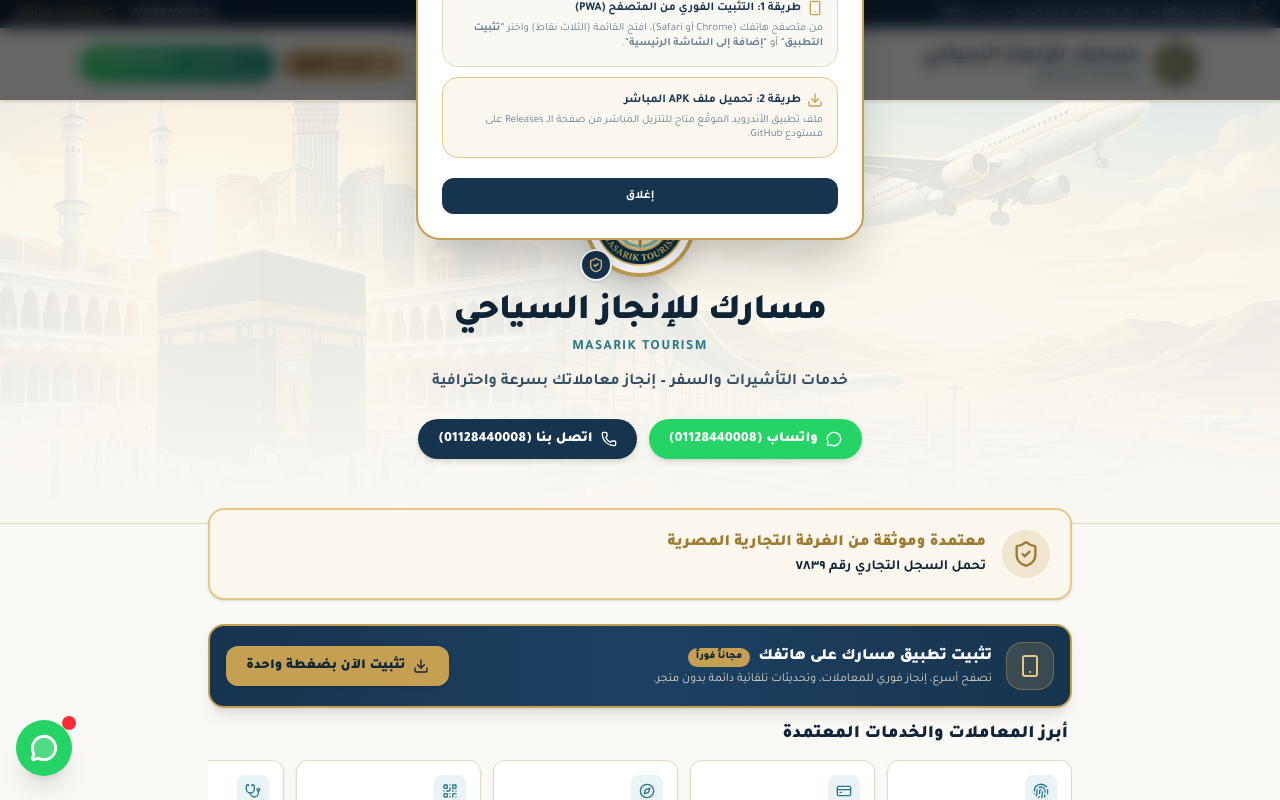
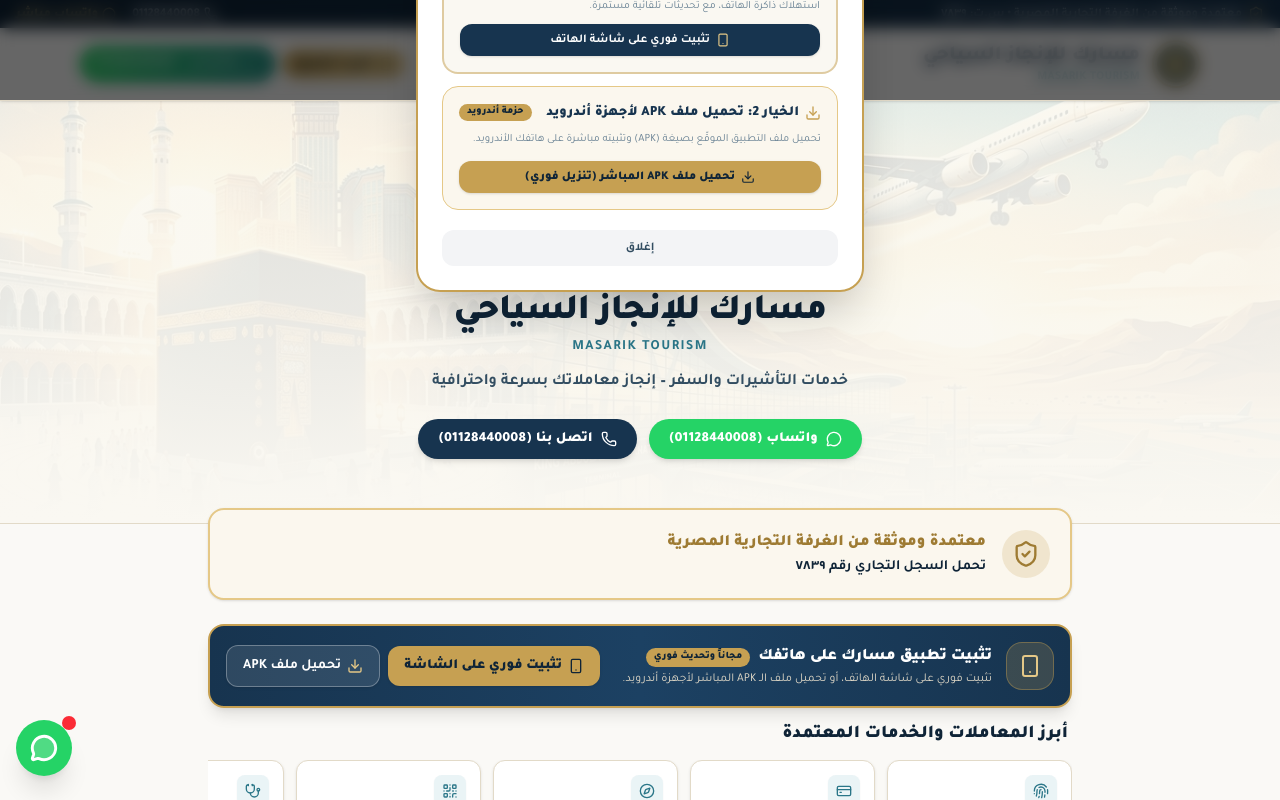
Before and after one commit to masarik-tourism/masarik.tourism, a React (Vite) app: page / in a window 1280 px wide. Both pictures are taken after a click on the button "تثبيت التطبيق". Shown: the top 800 px of the page. Built offline with nearby package versions, Linux system fonts and the light colour scheme.

Commit message:
feat: add APK download links and install modal
Updated travel data to include APK configuration and integrated a download modal into the PWA install flow to provide alternative installation options.

```diff
--- a/dev-dist/sw.js
+++ b/dev-dist/sw.js
@@ -81,7 +81,7 @@ define(['./workbox-afac4cd2'], (function (workbox) { 'use strict';
     "revision": "3ca0b8505b4bec776b69afdba2768812"
   }, {
     "url": "index.html",
-    "revision": "0.p9rd3o53hjg"
+    "revision": "0.gn4ed6s8fl"
   }], {});
   workbox.cleanupOutdatedCaches();
   workbox.registerRoute(new workbox.NavigationRoute(workbox.createHandlerBoundToURL("index.html"), {
--- a/src/components/PWAInstallButton.tsx
+++ b/src/components/PWAInstallButton.tsx
@@ -1,6 +1,7 @@
 import React, { useState } from 'react';
-import { Download, Smartphone, X, CheckCircle2, Share } from 'lucide-react';
+import { Download, Smartphone, X, Share, ExternalLink, HardDrive } from 'lucide-react';
 import { usePWAInstall } from '../hooks/usePWAInstall';
+import { TravelRepository } from '../data/travelData';
 
 interface PWAInstallButtonProps {
   className?: string;
@@ -20,7 +21,7 @@ export const PWAInstallButton: React.FC<PWAInstallButtonProps> = ({
     return null;
   }
 
-  const handleInstallClick = async () => {
+  const handlePWAInstall = async () => {
     if (isInstallable) {
       await install();
     } else if (isIOS) {
@@ -34,7 +35,7 @@ export const PWAInstallButton: React.FC<PWAInstallButtonProps> = ({
     <>
       {variant === 'navbar' && (
         <button
-          onClick={handleInstallClick}
+          onClick={() => setShowDownloadModal(true)}
           className={`bg-gradient-to-r from-[#C6A052] to-[#E5C887] text-[#0F2437] font-black text-xs px-3 py-1.5 rounded-full flex items-center gap-1.5 shadow-sm hover:shadow-md hover:scale-[1.02] active:scale-95 transition-all cursor-pointer ${className}`}
           title="تثبيت تطبيق مسارك على الهاتف"
         >
@@ -44,7 +45,7 @@ export const PWAInstallButton: React.FC<PWAInstallButtonProps> = ({
       )}
 
       {variant === 'banner' && (
-        <div className={`bg-gradient-to-r from-[#17344F] via-[#1C4163] to-[#17344F] border-2 border-[#C6A052] rounded-2xl p-4 text-white shadow-lg flex flex-col sm:flex-row items-center justify-between gap-4 ${className}`}>
+        <div className={`bg-gradient-to-r from-[#17344F] via-[#1C4163] to-[#17344F] border-2 border-[#C6A052] rounded-2xl p-4 text-white shadow-lg flex flex-col md:flex-row items-center justify-between gap-4 ${className}`}>
           <div className="flex items-center gap-3.5 text-right">
             <div className="w-12 h-12 rounded-2xl bg-[#C6A052]/20 border border-[#C6A052]/40 flex items-center justify-center shrink-0 text-[#E5C887]">
               <Smartphone className="w-6 h-6" />
@@ -53,22 +54,30 @@ export const PWAInstallButton: React.FC<PWAInstallButtonProps> = ({
               <h3 className="text-sm md:text-base font-black text-white flex items-center gap-2">
                 <span>تثبيت تطبيق مسارك على هاتفك</span>
                 <span className="bg-[#C6A052] text-[#0F2437] text-[10px] font-black px-2 py-0.5 rounded-full">
-                  مجاناً فوراً
+                  مجاناً وتحديث فوري
                 </span>
               </h3>
               <p className="text-xs text-[#E2DAC8] mt-0.5">
-                تصفح أسرع، إنجاز فوري للمعاملات، وتحديثات تلقائية دائمة بدون متجر.
+                تثبيت فوري على شاشة الهاتف، أو تحميل ملف الـ APK المباشر لأجهزة أندرويد.
               </p>
             </div>
           </div>
 
-          <div className="flex items-center gap-2.5 w-full sm:w-auto">
+          <div className="flex flex-wrap items-center gap-2 w-full md:w-auto">
             <button
-              onClick={handleInstallClick}
-              className="flex-1 sm:flex-initial bg-[#C6A052] hover:bg-[#d4b063] text-[#0F2437] font-black text-xs md:text-sm px-5 py-2.5 rounded-xl shadow flex items-center justify-center gap-2 transition active:scale-95 cursor-pointer"
+              onClick={handlePWAInstall}
+              className="flex-1 md:flex-none bg-[#C6A052] hover:bg-[#d4b063] text-[#0F2437] font-black text-xs md:text-sm px-4 py-2.5 rounded-xl shadow flex items-center justify-center gap-1.5 transition active:scale-95 cursor-pointer"
             >
-              <Download className="w-4 h-4" />
-              <span>تثبيت الآن بضغطة واحدة</span>
+              <Smartphone className="w-4 h-4" />
+              <span>تثبيت فوري على الشاشة</span>
+            </button>
+
+            <button
+              onClick={() => setShowDownloadModal(true)}
+              className="flex-1 md:flex-none bg-white/10 hover:bg-white/20 text-white border border-white/30 font-bold text-xs md:text-sm px-4 py-2.5 rounded-xl shadow flex items-center justify-center gap-1.5 transition active:scale-95 cursor-pointer"
+            >
+              <Download className="w-4 h-4 text-[#E5C887]" />
+              <span>تحميل ملف APK</span>
             </button>
           </div>
         </div>
@@ -76,11 +85,11 @@ export const PWAInstallButton: React.FC<PWAInstallButtonProps> = ({
 
       {variant === 'compact' && (
         <button
-          onClick={handleInstallClick}
+          onClick={() => setShowDownloadModal(true)}
           className={`text-xs font-bold text-[#C6A052] hover:text-[#E5C887] flex items-center gap-1.5 transition cursor-pointer ${className}`}
         >
           <Smartphone className="w-3.5 h-3.5" />
-          <span>تثبيت على الشاشة</span>
+          <span>تثبيت التطبيق</span>
         </button>
       )}
 
@@ -95,7 +104,7 @@ export const PWAInstallButton: React.FC<PWAInstallButtonProps> = ({
               </div>
               <button
                 onClick={() => setShowIOSGuide(false)}
-                className="p-1 rounded-full text-gray-400 hover:text-gray-700 hover:bg-gray-100"
+                className="p-1 rounded-full text-gray-400 hover:text-gray-700 hover:bg-gray-100 cursor-pointer"
               >
                 <X className="w-5 h-5" />
               </button>
@@ -135,7 +144,7 @@ export const PWAInstallButton: React.FC<PWAInstallButtonProps> = ({
 
             <button
               onClick={() => setShowIOSGuide(false)}
-              className="w-full bg-[#17344F] hover:bg-[#0F2437] text-white py-2.5 rounded-xl text-xs font-bold transition"
+              className="w-full bg-[#17344F] hover:bg-[#0F2437] text-white py-2.5 rounded-xl text-xs font-bold transition cursor-pointer"
             >
               فهمت، شكراً
             </button>
@@ -143,54 +152,99 @@ export const PWAInstallButton: React.FC<PWAInstallButtonProps> = ({
         </div>
       )}
 
-      {/* Direct Guide / Browser Prompt Fallback Modal */}
+      {/* Comprehensive Install & Download Modal */}
       {showDownloadModal && (
         <div className="fixed inset-0 z-50 flex items-center justify-center p-4 bg-black/60 backdrop-blur-sm animate-fadeIn">
           <div className="bg-white rounded-3xl max-w-md w-full p-6 shadow-2xl border-2 border-[#C6A052] text-right space-y-4">
             <div className="flex justify-between items-center">
               <div className="flex items-center gap-2 text-[#17344F]">
-                <CheckCircle2 className="w-5 h-5 text-green-600" />
-                <h3 className="text-base font-black">تثبيت التطبيق على هاتفك</h3>
+                <Smartphone className="w-5 h-5 text-[#C6A052]" />
+                <h3 className="text-base font-black">خيارات تثبيت تطبيق مسارك</h3>
               </div>
               <button
                 onClick={() => setShowDownloadModal(false)}
-                className="p-1 rounded-full text-gray-400 hover:text-gray-700 hover:bg-gray-100"
+                className="p-1 rounded-full text-gray-400 hover:text-gray-700 hover:bg-gray-100 cursor-pointer"
               >
                 <X className="w-5 h-5" />
               </button>
             </div>
 
             <p className="text-xs text-[#324D61] leading-relaxed">
-              يمكنك تثبيت تطبيق <strong>مسارك للإنجاز السياحي</strong> على هاتفك مباشرة بعدة طرق سهلة:
+              اختر الطريقة المفضلة لتشغيل تطبيق <strong>مسارك للإنجاز السياحي</strong> على هاتفك:
             </p>
 
-            <div className="space-y-2.5 text-xs">
-              <div className="bg-[#FAF8F2] border border-[#E2DAC8] rounded-2xl p-3.5 space-y-1.5">
-                <h4 className="font-bold text-[#17344F] flex items-center gap-1.5">
-                  <Smartphone className="w-4 h-4 text-[#C6A052]" />
-                  <span>طريقة 1: التثبيت الفوري من المتصفح (PWA)</span>
-                </h4>
-                <p className="text-[11px] text-[#678093]">
-                  من متصفح هاتفك (Chrome أو Safari)، افتح القائمة (الثلاث نقاط) واختر{' '}
-                  <strong>&quot;تثبيت التطبيق&quot;</strong> أو <strong>&quot;إضافة إلى الشاشة الرئيسية&quot;</strong>.
+            <div className="space-y-3 text-xs">
+              {/* Option 1: Instant Home Screen Install (PWA) */}
+              <div className="bg-[#FAF8F2] border-2 border-[#C6A052]/50 hover:border-[#C6A052] rounded-2xl p-4 space-y-2 transition">
+                <div className="flex items-center justify-between">
+                  <h4 className="font-black text-[#17344F] flex items-center gap-1.5 text-xs md:text-sm">
+                    <Smartphone className="w-4 h-4 text-[#C6A052]" />
+                    <span>الخيار 1: التثبيت الفوري على الشاشة (PWA)</span>
+                  </h4>
+                  <span className="bg-[#2A7688] text-white text-[10px] font-bold px-2 py-0.5 rounded-full">
+                    الأسرع والأخف
+                  </span>
+                </div>
+                <p className="text-[11px] text-[#678093] leading-relaxed">
+                  يُضاف التطبيق مباشرة كأيقونة على شاشتك الرئيسية فوراً دون تنزيل ملفات أو استهلاك ذاكرة الهاتف، مع تحديثات تلقائية مستمرة.
                 </p>
+                <button
+                  onClick={async () => {
+                    setShowDownloadModal(false);
+                    await handlePWAInstall();
+                  }}
+                  className="w-full bg-[#17344F] hover:bg-[#0F2437] text-white py-2 px-3 rounded-xl text-xs font-bold flex items-center justify-center gap-1.5 shadow-sm transition active:scale-95 cursor-pointer mt-1"
+                >
+                  <Smartphone className="w-3.5 h-3.5 text-[#E5C887]" />
+                  <span>تثبيت فوري على شاشة الهاتف</span>
+                </button>
               </div>
 
-              <div className="bg-[#FBF7EE] border border-[#E5C887] rounded-2xl p-3.5 space-y-1.5">
-                <h4 className="font-bold text-[#17344F] flex items-center gap-1.5">
-                  <Download className="w-4 h-4 text-[#C6A052]" />
-                  <span>طريقة 2: تحميل ملف APK المباشر</span>
-                </h4>
-                <p className="text-[11px] text-[#678093]">
-                  ملف تطبيق الأندرويد الموقّع متاح للتنزيل المباشر من صفحة الـ Releases على مستودع GitHub.
+              {/* Option 2: Direct APK Download */}
+              <div className="bg-[#FBF7EE] border border-[#E5C887] rounded-2xl p-4 space-y-2">
+                <div className="flex items-center justify-between">
+                  <h4 className="font-black text-[#17344F] flex items-center gap-1.5 text-xs md:text-sm">
+                    <Download className="w-4 h-4 text-[#C6A052]" />
+                    <span>الخيار 2: تحميل ملف APK لأجهزة أندرويد</span>
+                  </h4>
+                  <span className="bg-[#C6A052] text-[#0F2437] text-[10px] font-black px-2 py-0.5 rounded-full">
+                    حزمة أندرويد
+                  </span>
+                </div>
+                <p className="text-[11px] text-[#678093] leading-relaxed">
+                  تحميل ملف التطبيق الموقّع بصيغة (APK) وتثبيته مباشرة على هاتفك الأندرويد.
                 </p>
+
+                <div className="flex flex-col gap-2 pt-1">
+                  <a
+                    href={TravelRepository.APK_DOWNLOAD_URL}
+                    download="masarik-tourism.apk"
+                    className="w-full bg-[#C6A052] hover:bg-[#d4b063] text-[#0F2437] py-2 px-3 rounded-xl text-xs font-black flex items-center justify-center gap-1.5 shadow-sm transition active:scale-95 text-center cursor-pointer"
+                  >
+                    <Download className="w-3.5 h-3.5" />
+                    <span>تحميل ملف APK المباشر (تنزيل فوري)</span>
+                  </a>
+
+                  {TravelRepository.APK_DRIVE_URL && (
+                    <a
+                      href={TravelRepository.APK_DRIVE_URL}
+                      target="_blank"
+                      rel="noopener noreferrer"
+                      className="w-full bg-white hover:bg-gray-50 text-[#17344F] border border-[#E2DAC8] py-2 px-3 rounded-xl text-xs font-bold flex items-center justify-center gap-1.5 transition active:scale-95 text-center cursor-pointer"
+                    >
+                      <HardDrive className="w-3.5 h-3.5 text-[#2A7688]" />
+                      <span>تحميل عبر Google Drive</span>
+                      <ExternalLink className="w-3 h-3 text-gray-400" />
+                    </a>
+                  )}
+                </div>
               </div>
             </div>
 
             <div className="pt-1">
               <button
                 onClick={() => setShowDownloadModal(false)}
-                className="w-full bg-[#17344F] hover:bg-[#0F2437] text-white py-2.5 rounded-xl text-xs font-bold transition cursor-pointer"
+                className="w-full bg-gray-100 hover:bg-gray-200 text-[#324D61] py-2.5 rounded-xl text-xs font-bold transition cursor-pointer"
               >
                 إغلاق
               </button>
--- a/src/data/travelData.ts
+++ b/src/data/travelData.ts
@@ -11,6 +11,8 @@ export const TravelRepository = {
   INSTAPAY_URL: 'https://ipn.eg/S/lonely/instapay/0Dq6BN',
   INSTAPAY_CODE: '0Dq6BN',
   INSTAPAY_ACCOUNT: 'lonely',
+  APK_DOWNLOAD_URL: './downloads/masarik-tourism.apk',
+  APK_DRIVE_URL: '',
   COMMERCIAL_RECORD: '٧٨٣٩',
   COMMERCIAL_RECORD_AR: '٧٨٣٩',
   CERTIFICATION_TITLE: 'معتمدة وموثقة من الغرفة التجارية المصرية',
```
